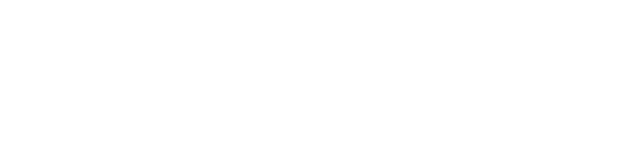
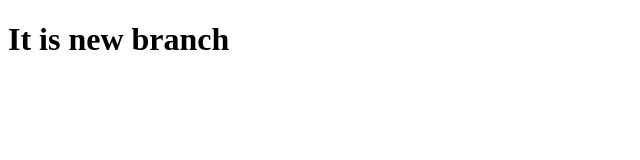
Before and after one commit to Kedarson/testreport, a plain HTML site: page index.html in a window 1280 px wide. Shown: the whole page, without its empty margins (0-640 px from the left). Drawn offline with Linux system fonts and the light colour scheme.

Commit message:
Added new index html file for branching

```diff
--- a/index.html
+++ b/index.html
@@ -2,9 +2,9 @@
 <html>
     <head>
         <meta charset="utf-8">
-        <title>TestReport</title>
+        <title>TestReport new </title>
     </head>
     <body>
-
+        <h1>It is new branch</h1>
     </body>
 </html>
```
